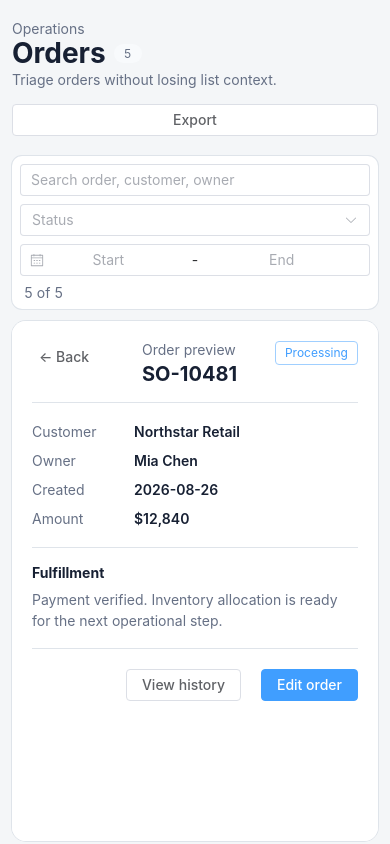
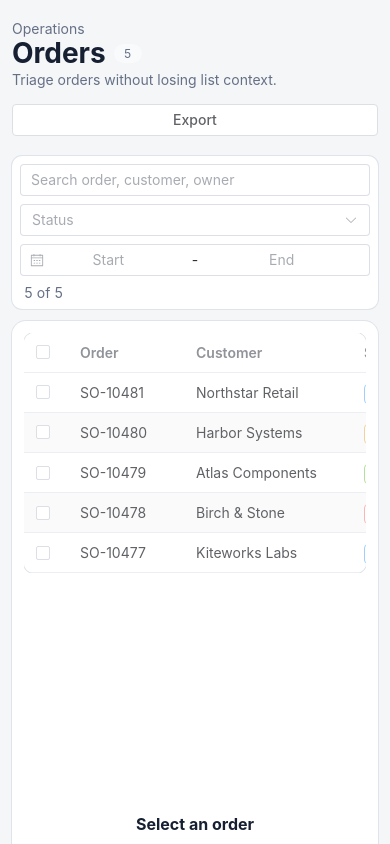
Before and after one commit to 983033995/ui-compose, a Vue app in the folder evals/harness/apps/vue-element-plus-orders-baseline/: page / in a window 390 px wide. Shown: the top 844 px of the page. Built offline with nearby package versions, Linux system fonts and the light colour scheme.

Commit message:
fix(eval01): start mobile orders on list view

```diff
--- a/evals/harness/apps/vue-element-plus-orders-baseline/src/views/OrdersBaseline.vue
+++ b/evals/harness/apps/vue-element-plus-orders-baseline/src/views/OrdersBaseline.vue
@@ -27,7 +27,7 @@ const status = ref<OrderStatus | ''>('')
 const dateRange = ref<string[]>([])
 const loading = ref(false)
 const error = ref(false)
-const selectedOrder = ref<OrderRecord | null>(orders[0])
+const selectedOrder = ref<OrderRecord | null>(null)
 const selectedRows = ref<OrderRecord[]>([])
 const bulkMessage = ref('')
 
```
